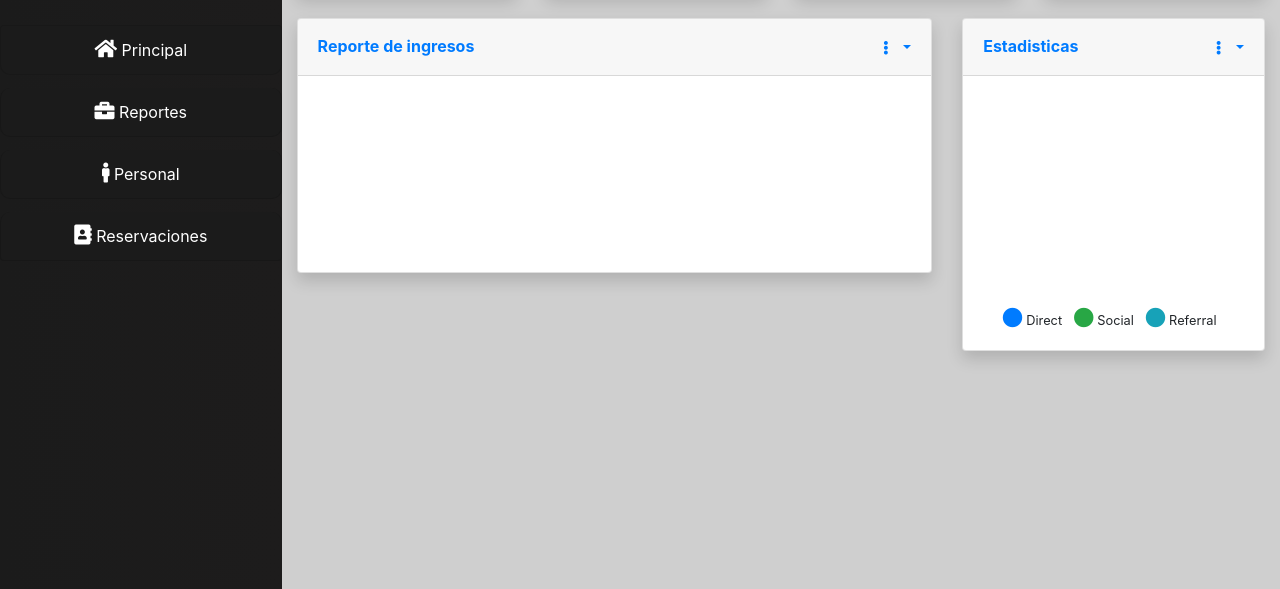
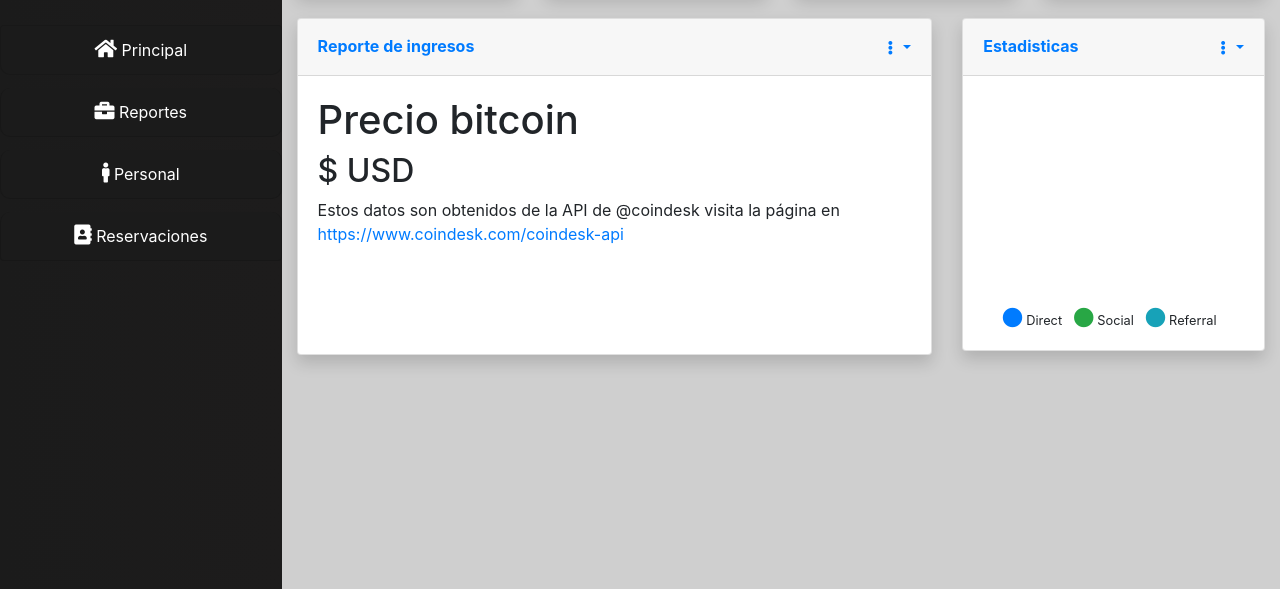
Before and after one commit to ericsolis8/dashboard, a plain HTML site: page index.html in a window 1280 px wide. Shown: the part 211-800 px from the top of the page. Drawn offline with nearby package versions, Linux system fonts and the light colour scheme; no server answers.

Commit message:
peticion a API coindesk

```diff
--- /dev/null
+++ b/app.js
@@ -0,0 +1,21 @@
+window.addEventListener('load', () => {
+    const vm = new Vue({
+        el: "#app",
+        data: {
+            bitcoinData: {
+                tiempo: null,
+                precio: null,
+            }
+        },
+        created: function() {
+            axios.get('https://api.coindesk.com/v1/bpi/currentprice.json').then((val) => {
+                this.bitcoinData.tiempo = val.data.time.updated
+                this.bitcoinData.precio = val.data.bpi.USD.rate_float.toFixed(2)
+                console.log(this.bitcoinData.precio);
+            })
+            .catch((err) => {
+                console.log(err)
+            })
+        }
+    });
+})
--- a/index.html
+++ b/index.html
@@ -152,7 +152,14 @@
                             <!-- Card Body -->
                             <div class="card-body">
                                 <div class="chart-area">
-                                    <canvas id="myAreaChart"></canvas>
+                                    <div id="myAreaChart">
+                                        <h1>Precio bitcoin</h1>
+                                        <h2>${{ bitcoinData.precio }} USD</h2>
+                                        <p>Estos datos son obtenidos de la API de @coindesk visita la página en
+                                            <a href="https://www.coindesk.com/coindesk-api">https://www.coindesk.com/coindesk-api</a>
+                                        </p>
+                                        <br><br><br>
+                                    </div>
                                 </div>
                             </div>
                         </div>
@@ -205,6 +212,10 @@
     </div>
 </body>
 <script src="https://cdn.jsdelivr.net/npm/vue@2.5.16/dist/vue.js"></script>
+<script src="app.js"></script>
+
+<!-- AXIOS -->
+<script src="https://unpkg.com/axios/dist/axios.min.js"></script>
 
 <script src="https://code.jquery.com/jquery-3.5.1.slim.min.js"
     integrity="sha384-DfXdz2htPH0lsSSs5nCTpuj/zy4C+OGpamoFVy38MVBnE+IbbVYUew+OrCXaRkfj"
```
